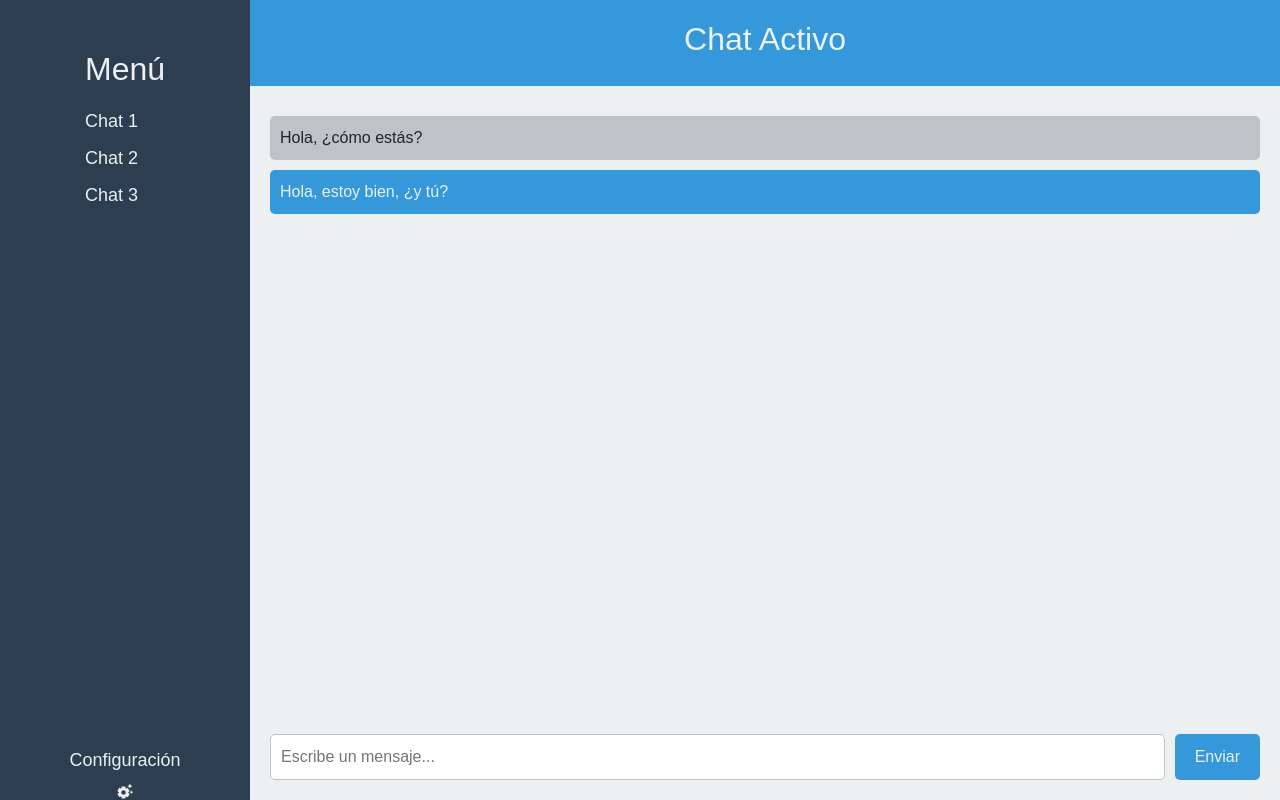
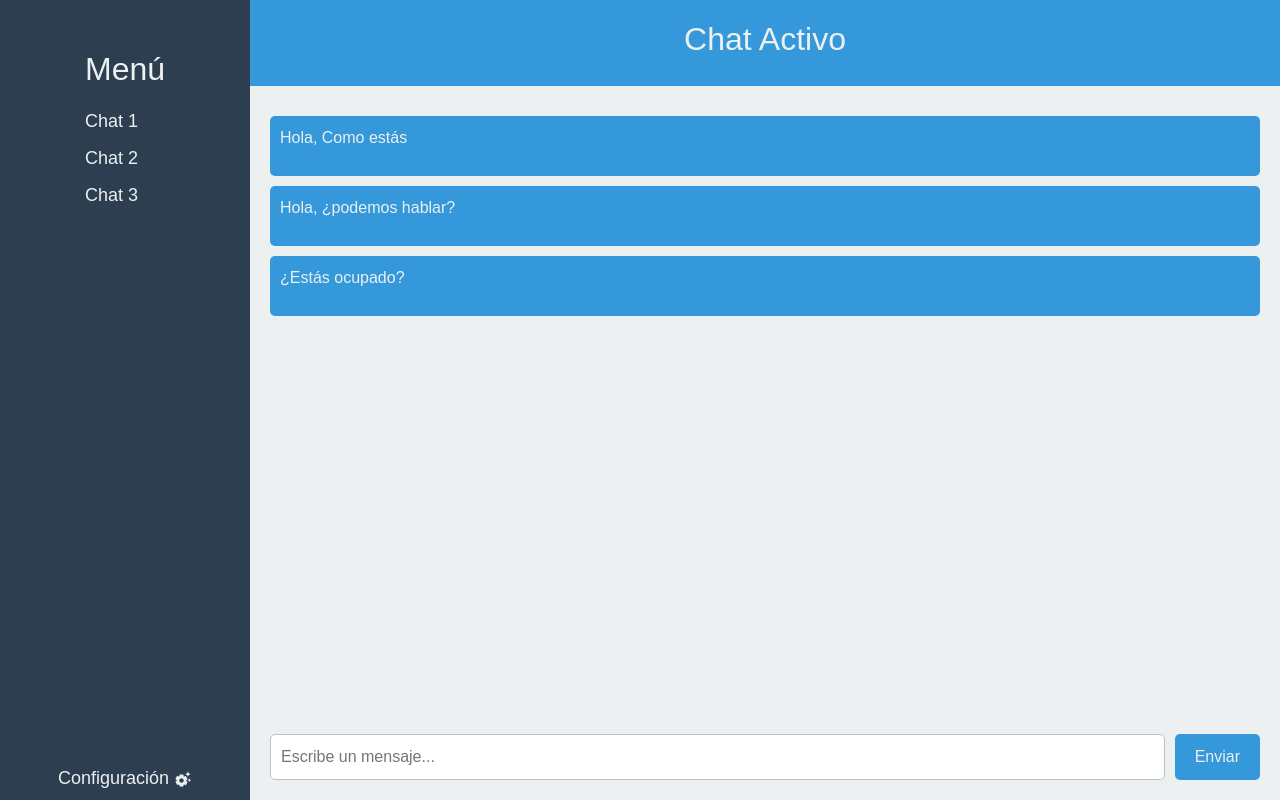
Before and after one commit to CatrielTulian/TpLabIII, a React (Create React App) app in the folder chat/tplab3/: page / in a window 1280 px wide. Both pictures are taken after a click on the link "Chat 1". Built offline with nearby package versions, Linux system fonts and the light colour scheme.

Commit message:
Hice cambios en los chats

```diff
--- /dev/null
+++ b/chat/tplab3/public/Mensajes.json
@@ -0,0 +1,14 @@
+[
+  {
+    "id": 1,
+    "mensaje": "Hola, Como estás"
+  },
+  {
+    "id": 2,
+    "mensaje": "Hola, ¿podemos hablar?"
+  },
+  {
+    "id": 3,
+    "mensaje": "¿Estás ocupado?"
+  }
+]
--- a/chat/tplab3/src/Components_Chat/App.css
+++ b/chat/tplab3/src/Components_Chat/App.css
@@ -132,4 +132,5 @@
   text-decoration: none;
   color: #ecf0f1;
   font-size: 18px;
+  padding: 8px;
 }
--- a/chat/tplab3/src/Components_Chat/App.js
+++ b/chat/tplab3/src/Components_Chat/App.js
@@ -5,7 +5,7 @@ import Chat_activo from "./Chat_activo.js";
 import Entrada_texto from "./Entrada_texto.js";
 import Inicio from "./Inicio.js";
 import Detalles_usuario from "../Components_Profile/Detalles_usuario.js";
-import { useState, useRef } from "react";
+import { useState, useRef, useEffect } from "react";
 import Imagenes from "../Img/Imagenes.js";
 
 const paginas = ["inicio", "chats", "configuraciones"];
@@ -20,6 +20,13 @@ function App() {
     profilePicture: Imagenes.profile,
   };
   const [Values, setValues] = useState(valoresIniciales);
+  const [mjs, setMjs] = useState([]);
+
+  useEffect(() => {
+    fetch("/Mensajes.json")
+      .then((response) => response.json())
+      .then((data) => setMjs(data));
+  }, []);
 
   return (
     <div className="container-app">
@@ -29,7 +36,20 @@ function App() {
         {pagina == "chats" ? (
           <>
             <Cabecera_chat></Cabecera_chat>
-            <Chat_activo></Chat_activo>
+            {/*<Chat_activo></Chat_activo> */}
+            <div className="chat-messages">
+              {" "}
+              {mjs.length !== 0 ? (
+                mjs.map((msg) => (
+                  <div key={msg.id} className="message bot">
+                    {" "}
+                    <p>{msg.mensaje}</p>{" "}
+                  </div>
+                ))
+              ) : (
+                <p>No hay mensajes para mostrar.</p>
+              )}{" "}
+            </div>
             <Entrada_texto></Entrada_texto>
           </>
         ) : (
--- a/chat/tplab3/src/Components_Chat/Sidebar.js
+++ b/chat/tplab3/src/Components_Chat/Sidebar.js
@@ -12,6 +12,7 @@ function Sidebar(props, { setPagina }) {
               onClick={() => props.setPagina("chats")}
               className="navbar-nav"
               href="#"
+              id="1"
             >
               Chat 1
             </a>
@@ -21,6 +22,7 @@ function Sidebar(props, { setPagina }) {
               onClick={() => props.setPagina("chats")}
               className="navbar-nav"
               href="#"
+              id="2"
             >
               Chat 2
             </a>
@@ -30,6 +32,7 @@ function Sidebar(props, { setPagina }) {
               onClick={() => props.setPagina("chats")}
               className="navbar-nav"
               href="#"
+              id="3"
             >
               Chat 3
             </a>
@@ -42,7 +45,10 @@ function Sidebar(props, { setPagina }) {
           className="navbar-nav"
           href="#"
         >
-          Configuración <MdSettingsSuggest />
+          <li>
+            {" "}
+            Configuración <MdSettingsSuggest />
+          </li>
         </a>
       </div>
     </aside>
--- a/chat/tplab3/src/Components_Profile/Detalles_usuario.js
+++ b/chat/tplab3/src/Components_Profile/Detalles_usuario.js
@@ -3,10 +3,7 @@ import React, { useState, useEffect, useRef } from "react";
 import "./styles.css";
 
 function Detalles_usuario({ Values, setValues }) {
-  // El readOnly es medio confuso porque abajo estamos usando disabled
-  // digamos que el componente cuando hace el render arranca con disabled en true
   const [editar, setEditar] = useState();
-
   const handleInputChange = (e) => {
     const { id, value } = e.target;
     setValues((prevValues) => ({
```
